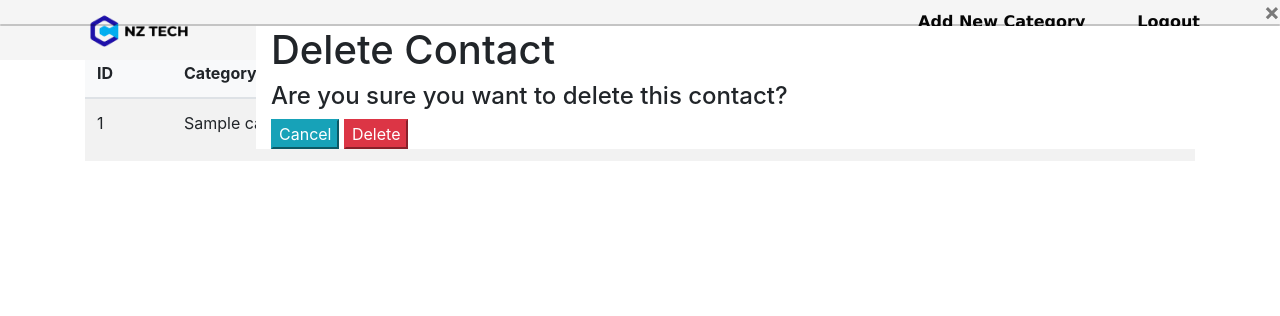
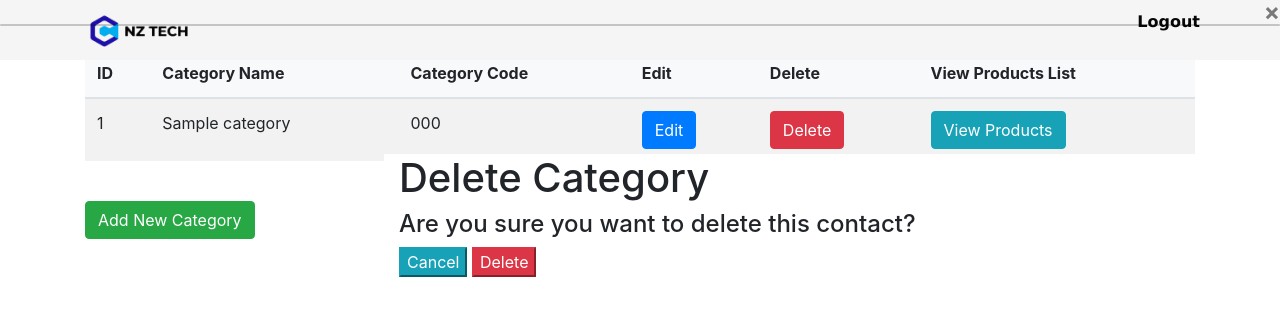
Before and after one commit to AkashDhiman23/PhonesForU, a Flask app: page /categories in a window 1280 px wide, after a click on "Delete". Shown: the top 316 px of the page. Run offline with Flask 3, Linux system fonts and the light colour scheme; tables that the repository leaves empty hold one stand-in row (values such as "Sample post"); some libraries are stand-ins or nearby versions.

Commit message:
made edit button working properly and also made some changes for add new category button

```diff
--- a/app.py
+++ b/app.py
@@ -161,5 +161,42 @@ def productCategory():
 def logout():
     session.pop('username', None)
     return render_template('admin.html')
+
+@app.route('/edit/<int:category_id>')
+def edit_category(category_id):
+    category = ProductCategory.query.get(category_id)
+    if category:
+        return render_template('edit_category.html', category=category)
+    else:
+        return redirect(url_for('categories'))
+
+@app.route('/update_category/<int:category_id>', methods=['POST'])
+def update_category(category_id):
+    # Fetch the category with the provided ID from the database
+    category = ProductCategory.query.get(category_id)
+    if category:
+        # Update category attributes with the data from the form submission
+        category.product_category_name = request.form['category_name']
+        category.product_category_code = request.form['category_code']
+        # Commit the changes to the database
+        db.session.commit()
+        # Redirect to the categories page after successful update
+        return redirect(url_for('categories'))
+    else:
+        # If category with the provided ID does not exist, redirect to categories page
+        return redirect(url_for('categories'))
+
+
+@app.route('/view_products/<int:category_id>')
+def view_products(category_id):
+
+    category = ProductCategory.query.get(category_id)
+    if category:
+        products = Product.query.filter_by(category_id=category_id).all()
+        return render_template('products_list.html', category=category, products=products)
+    else:
+        # If category with the provided ID does not exist, redirect to categories page
+        return redirect(url_for('categories'))
+
 if __name__ == '__main__':
     app.run(debug=True)
--- a/templates/categories.html
+++ b/templates/categories.html
@@ -15,9 +15,6 @@
         <input type="checkbox" id="nav-toggle">
         <div class="logo"><img src="static/img/NZ Tech.png" alt="Logo"></div>
         <ul class="links">
-            <li>
-                <a href="/addnewcategory">Add New Category</a>
-            </li>
             <li>
                 <a href="#" onclick="confirmLogout()">Logout</a>
             </li>
@@ -39,6 +36,7 @@
                         <th>Category Code</th>
                         <th>Edit</th>
                         <th>Delete</th>
+                        <th>View Products List</th>
                     </tr>
                 </thead>
                 <tbody>
@@ -51,12 +49,22 @@
                         <td>
                             <button class="btn btn-danger" onclick="document.getElementById('delete_model_{{product_category.id}}').style.display='block'">Delete</button>
                         </td>
+                        <td>
+                            <a href="/view_products/{{ product_category.id }}" class="btn btn-info">View Products</a> <!-- New button for viewing products -->
+                        </td>
                         <!-- Modal code -->
                         {% include 'delete_model.html' %}
                     </tr>
                     {% endfor %}
                 </tbody>
             </table>
+        </div>
+
+        <!-- Button for adding a new category -->
+        <div class="row mt-4">
+            <div class="col-md-1 text-center">
+                <a href="/addnewcategory" class="btn btn-success">Add New Category</a>
+            </div>
         </div>
     </div>
 
--- a/templates/delete_model.html
+++ b/templates/delete_model.html
@@ -1,9 +1,10 @@
+
 <!-- Delete Modal code -->
 <div id="delete_model_{{ product_category.id }}" class="modal">
     <span onclick="document.getElementById('delete_model_{{ product_category.id }}').style.display='none'" class="close" title="Close Modal">×</span>
     <form id="delete_product_category_{{ product_category.id }}_form" class="modal-content" action="">
-        <div class="container" style="background-color: #fff; margin-left:20%; margin-right:30%;">
-            <h1>Delete Contact</h1>
+        <div class="container" style="background-color: #ffffff; margin-top: 10%;margin-left: 30%; margin-right:30%;">
+            <h1>Delete Category</h1>
             <h4>Are you sure you want to delete this contact?</h4>
             <div class="clearfix">
                 <!-- Close the delete modal if we click the cancel button -->
```
Also changed, not shown: templates/edit_category.html (added, +53 -0 lines).
